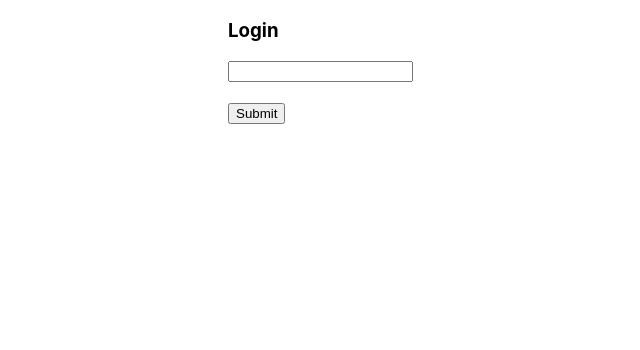
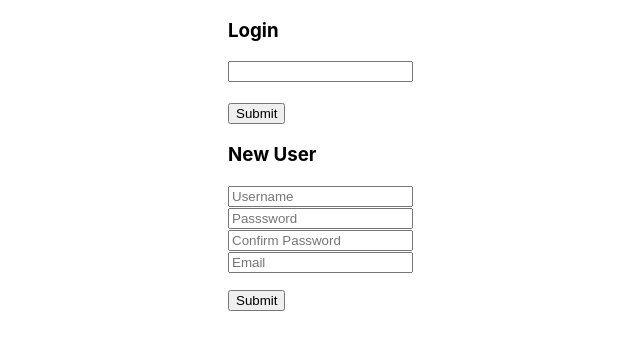
Before and after one commit to nateweis/Kahal_Chesed_Vemes_Frontend, a React (Create React App) app: page /testPath in a window 1280 px wide. Shown: the top 350 px of the page, without its empty margins (162-802 px from the left). Built offline with nearby package versions, Linux system fonts and the light colour scheme.

Commit message:
set up a form for adding new users

```diff
--- /dev/null
+++ b/src/modules/Auth.js
@@ -0,0 +1,15 @@
+class Auth{
+    static saveToken(token){
+        localStorage.setItem('token', token)
+    }
+
+    static getToken(){
+        return localStorage.getItem('token')
+    }
+
+    static removeToken(){
+        localStorage.removeItem('token')
+    }
+}
+
+export default Auth
--- a/src/testcode-components/loginForm.jsx
+++ b/src/testcode-components/loginForm.jsx
@@ -1,24 +1,64 @@
 import React, { Component } from 'react'
 
+import Auth from '../modules/Auth'
+
 class loginForm extends Component {
+    constructor(props){
+        super(props)
+        this.state = {
+            username: "",
+            password: "",
+            confirmPassword: "",
+            email: "",
+            admin: false,
+            errorMessage: ""
+        }
+    }
 
-    handleSubmit = (e) => {
+    handleChange = (e) => {
+        this.setState({[e.target.name]: e.target.value})
+    }
+
+    handleSubmitLogin = (e) => {
         e.preventDefault()
         fetch('http://localhost:3001/users',{method: 'POST', headers:{'Accept': 'application/json', 'Content-Type': 'application/json'}})
         .then(res =>{
             res.json()
-            .then(data => console.log(data))
+            .then(data => Auth.saveToken(data.token))
         })
     }
 
+    handleSubmitSignup = (e) => {
+        e.preventDefault()
+        if(this.state.password !== this.state.confirmPassword) this.setState({errorMessage: "Password Has To Match Confirmation Password", password: "", confirmPassword: ""})
+    }
+
+    loggout = () => {
+        Auth.removeToken()
+    }
+
     render() {
+        const lgout = Auth.getToken() ? <button onClick={this.loggout}>Logout</button> : " "
         return (
             <>
-                <form onSubmit={this.handleSubmit} style={style.form}>
+                <form onSubmit={this.handleSubmitLogin} style={style.form}>
                   <h3>Login</h3>
                   <input type="text"/> <br/><br/>
                   <input type="submit" value="Submit"/>
                 </form>
+
+                <form style={style.form} onSubmit={this.handleSubmitSignup}>
+                    <h3>New User</h3>
+                    <input type="text" placeholder="Username" name="username" value={this.state.username} onChange={this.handleChange} /> <br/>
+                    <input type="password" placeholder="Passsword" name="password" value={this.state.password} onChange={this.handleChange} /> <br/>
+                    <input type="password" placeholder="Confirm Password" name="confirmPassword" value={this.state.confirmPassword} onChange={this.handleChange} /> <br/>
+                    <input type="text" placeholder="Email" name="email" value={this.state.email} onChange={this.handleChange} /> <br/>
+                    <p>{this.state.errorMessage}</p>
+
+                    <input type="submit" />
+                </form>
+
+                {lgout}
             </>
         )
     }
```
